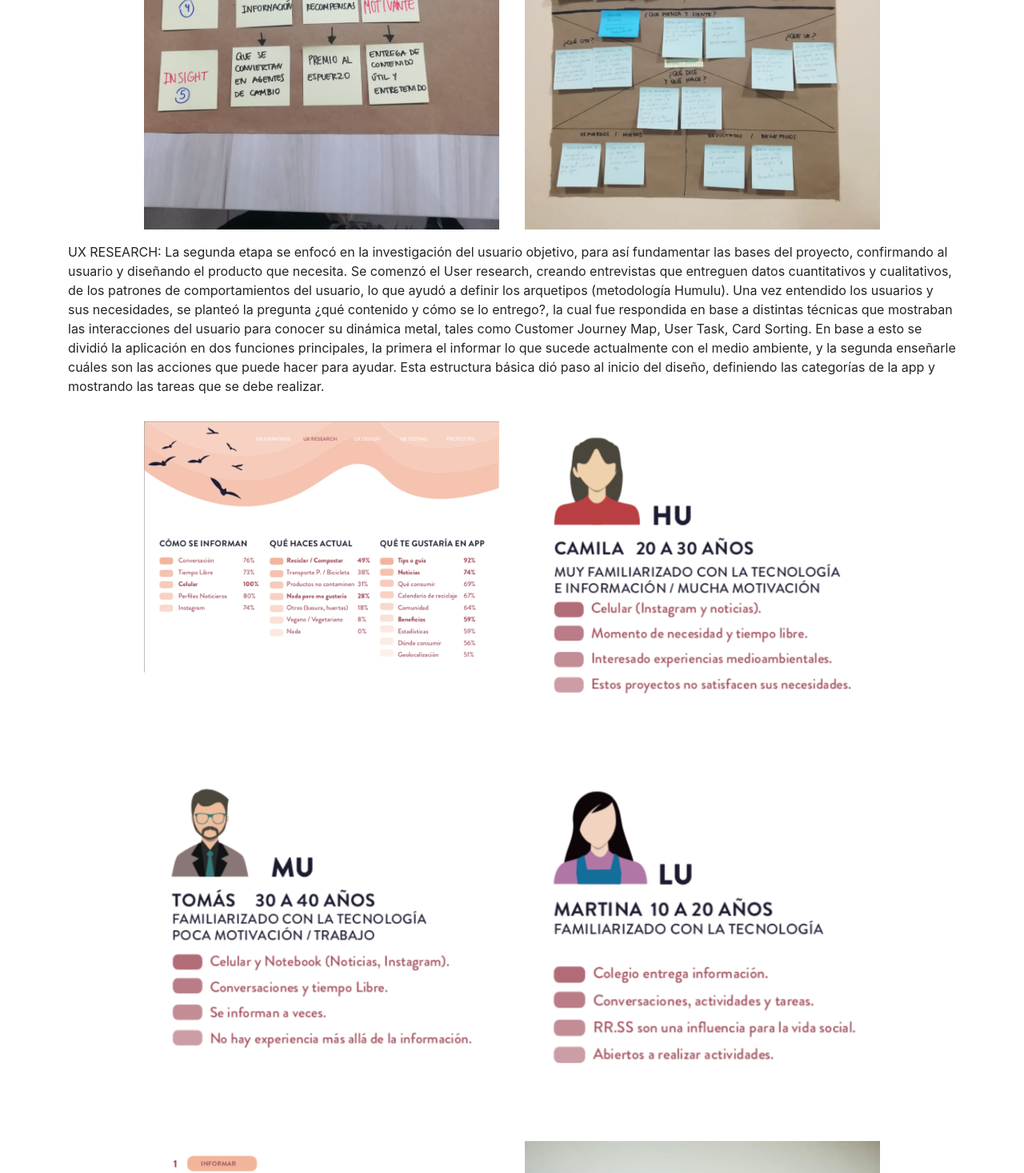
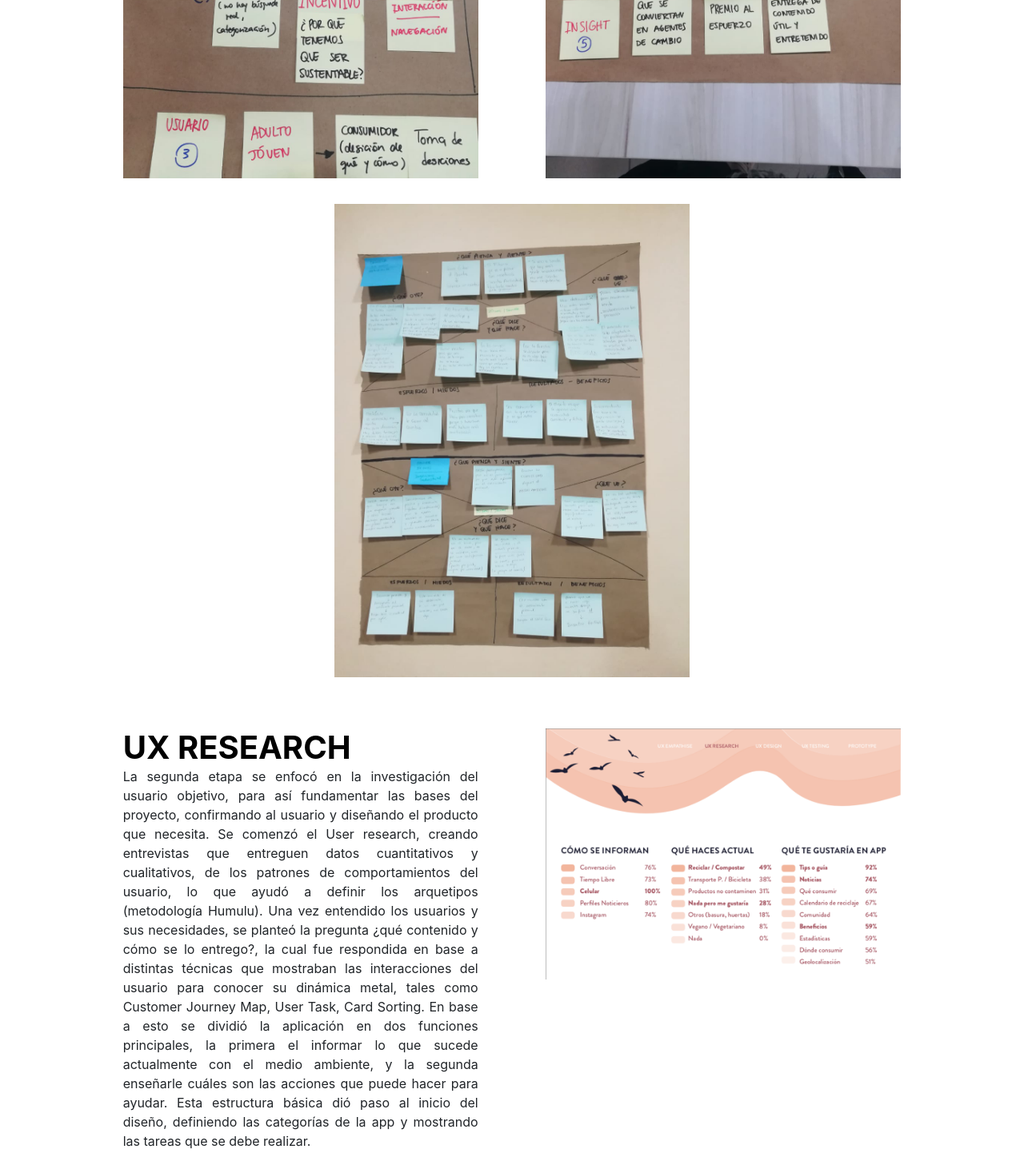
Before and after one commit to CatalinAtun/constanza-ortega-portafolio, a React (Create React App) app: page /project4 in a window 1280 px wide. Shown: the part 1330-2797 px from the top of the page at 80% size. Built offline with nearby package versions, Linux system fonts and the light colour scheme.

Commit message:
finish, dudes

```diff
--- a/public/index.html
+++ b/public/index.html
@@ -2,7 +2,6 @@
 <html lang="en">
   <head>
     <meta charset="utf-8" />
-    <link rel="icon" href="%PUBLIC_URL%/favicon.ico" />
     <meta name="viewport" content="width=device-width, initial-scale=1" />
     <meta name="theme-color" content="#000000" />
     <meta
--- a/src/components/Home.js
+++ b/src/components/Home.js
@@ -28,12 +28,13 @@ class Home extends Component {
           <Folder path="/project2" name="Proyecto Logotipo" image={folder} />
         </div>
         <div className="project3">
-          <Folder
+          {/* <Folder
             image={world}
             style={{ width: "90px", marginTop: "1em" }}
             name="Contacto"
             path="/contact"
-          />
+          /> */}
+          <Modal photo={world} typeModal="contact" name="Contacto" />
           <Folder path="/project3" name="Proyecto de titulo" image={folder} />
         </div>
         <div className="project4">
--- a/src/components/ModalAction.js
+++ b/src/components/ModalAction.js
@@ -2,6 +2,7 @@ import React from "react";
 import { Modal } from "react-bootstrap";
 import FormModal from "./FormModal";
 import CV from "./CV.js";
+import Contact from "./Contact.js";
 
 const ModalAdd = ({ show, data, onHide, size, id }) => {
   const renderForm = modalData => {
@@ -12,6 +13,10 @@ const ModalAdd = ({ show, data, onHide, size, id }) => {
         );
       case "cv":
         return <CV data={modalData} onHide={onHide} type={modalData.action} />;
+      case "contact":
+        return (
+          <Contact data={modalData} onHide={onHide} type={modalData.action} />
+        );
       default:
         return "error";
     }
--- a/src/components/Project4.css
+++ b/src/components/Project4.css
@@ -4,13 +4,6 @@
   flex-direction: row;
   margin: 3em 0 5em 0;
 }
-
-/* .home {
-  max-width: 60px;
-  margin: 0.5em;
-  margin-top: 1em;
-  height: 25px;
-} */
 
 .title-4 {
   /* min-width: 200px; */
@@ -27,7 +20,7 @@
 .description-4 {
   /* min-width: 200px; */
   width: 62%;
-  text-align: left;
+  text-align: justify;
   /* border: 2px solid black; */
 }
 
@@ -38,10 +31,35 @@
 .container-images-4 {
   display: flex;
   flex-wrap: wrap;
-  justify-content: center;
+  justify-content: space-evenly;
   padding: 0;
   /* margin-left: 3em; */
   /* margin-right: 3em; */
+}
+
+.titles-right {
+  display: flex;
+  flex-direction: row;
+  margin: 3em 0 2em 0;
+}
+
+.title-right {
+  /* min-width: 200px; */
+  /* text-align: left; */
+  font-weight: bold;
+  font-size: 40px;
+  color: black;
+  line-height: 1.2em;
+  /* width: 35%; */
+  /* margin-left: 0.6em; */
+  /* border: 2px solid black; */
+}
+
+.description-right {
+  /* min-width: 200px; */
+  /* width: 62%; */
+  text-align: justify;
+  /* border: 2px solid black; */
 }
 
 @media screen and (max-width: 550px) {
--- a/src/components/Project4.js
+++ b/src/components/Project4.js
@@ -53,18 +53,21 @@ class Projects extends Component {
           </div>
         </div>
         <div>
-          <div className="container-images-4">
-            <p>
-              UX EMPATHISE: En esta primera etapa UX, se presentó la metodología
-              base para generar la experiencia del usuario, la Empatía. Con esto
-              se generó cercanía y entendimiento de quién es nuestro usuario y
-              qué necesita.{" "}
-            </p>
+          <div className="container-images-4" style={{ marginTop: "2em" }}>
             <Image
               src={cero}
               className="img"
               style={{ width: "40%", height: "40%", margin: "1em" }}
             />
+            <div style={{ width: "40%", height: "40%", margin: "1em" }}>
+              <div className="title-right">UX EMPATHISE</div>
+              <div className="description-right">
+                En esta primera etapa UX, se presentó la metodología base para
+                generar la experiencia del usuario, la Empatía. Con esto se
+                generó cercanía y entendimiento de quién es nuestro usuario y
+                qué necesita.
+              </div>
+            </div>
             <Image
               src={uno}
               className="img"
@@ -81,26 +84,29 @@ class Projects extends Component {
               style={{ width: "40%", height: "40%", margin: "1em" }}
             />
           </div>
-          <div className="container-images-4">
-            <p>
-              UX RESEARCH: La segunda etapa se enfocó en la investigación del
-              usuario objetivo, para así fundamentar las bases del proyecto,
-              confirmando al usuario y diseñando el producto que necesita. Se
-              comenzó el User research, creando entrevistas que entreguen datos
-              cuantitativos y cualitativos, de los patrones de comportamientos
-              del usuario, lo que ayudó a definir los arquetipos (metodología
-              Humulu). Una vez entendido los usuarios y sus necesidades, se
-              planteó la pregunta ¿qué contenido y cómo se lo entrego?, la cual
-              fue respondida en base a distintas técnicas que mostraban las
-              interacciones del usuario para conocer su dinámica metal, tales
-              como Customer Journey Map, User Task, Card Sorting. En base a esto
-              se dividió la aplicación en dos funciones principales, la primera
-              el informar lo que sucede actualmente con el medio ambiente, y la
-              segunda enseñarle cuáles son las acciones que puede hacer para
-              ayudar. Esta estructura básica dió paso al inicio del diseño,
-              definiendo las categorías de la app y mostrando las tareas que se
-              debe realizar.
-            </p>
+          <div className="container-images-4" style={{ marginTop: "2em" }}>
+            <div style={{ width: "40%", height: "40%", margin: "1em" }}>
+              <div className="title-right">UX RESEARCH</div>
+              <div className="description-right">
+                La segunda etapa se enfocó en la investigación del usuario
+                objetivo, para así fundamentar las bases del proyecto,
+                confirmando al usuario y diseñando el producto que necesita. Se
+                comenzó el User research, creando entrevistas que entreguen
+                datos cuantitativos y cualitativos, de los patrones de
+                comportamientos del usuario, lo que ayudó a definir los
+                arquetipos (metodología Humulu). Una vez entendido los usuarios
+                y sus necesidades, se planteó la pregunta ¿qué contenido y cómo
+                se lo entrego?, la cual fue respondida en base a distintas
+                técnicas que mostraban las interacciones del usuario para
+                conocer su dinámica metal, tales como Customer Journey Map, User
+                Task, Card Sorting. En base a esto se dividió la aplicación en
+                dos funciones principales, la primera el informar lo que sucede
+                actualmente con el medio ambiente, y la segunda enseñarle cuáles
+                son las acciones que puede hacer para ayudar. Esta estructura
+                básica dió paso al inicio del diseño, definiendo las categorías
+                de la app y mostrando las tareas que se debe realizar.
+              </div>
+            </div>
             <Image
               src={cuatro}
               className="img"
@@ -147,19 +153,23 @@ class Projects extends Component {
               style={{ width: "40%", height: "40%", margin: "1em" }}
             />
           </div>
-          <div className="container-images-4">
-            <p>
-              UX DESIGN: Durante la tercera etapa, comenzamos visualizar el
-              producto digital, desde sus colores, texturas, flujos y esquemas,
-              todo aludiendo a la naturaleza y las personas como agentes de
-              cambio. Se utilizó herramientas como el moodboard, sketching y
-              diseño de wireframes.{" "}
-            </p>
+
+          <div className="container-images-4" style={{ marginTop: "2em" }}>
             <Image
               src={trece}
               className="img"
               style={{ width: "40%", height: "40%", margin: "1em" }}
             />
+            <div style={{ width: "40%", height: "40%", margin: "1em" }}>
+              <div className="title-right">UX DESIGN</div>
+              <div className="description-right">
+                Durante la tercera etapa, comenzamos visualizar el producto
+                digital, desde sus colores, texturas, flujos y esquemas, todo
+                aludiendo a la naturaleza y las personas como agentes de cambio.
+                Se utilizó herramientas como el moodboard, sketching y diseño de
+                wireframes.
+              </div>
+            </div>
             <Image
               src={catorce}
               className="img"
@@ -181,11 +191,14 @@ class Projects extends Component {
               style={{ width: "40%", height: "40%", margin: "1em" }}
             />
           </div>
-          <div className="container-images-4">
-            <p>
-              PROTOTIPO EN BAJA: Para el desarrollo de la aplicación, se utilizó
-              el Adobe XD para prototipar los primeros flujos de tarea.{" "}
-            </p>
+          <div className="container-images-4" style={{ marginTop: "2em" }}>
+            <div style={{ width: "40%", height: "40%", margin: "1em" }}>
+              <div className="title-right">PROTOTIPO EN BAJA</div>
+              <div className="description-right">
+                Para el desarrollo de la aplicación, se utilizó el Adobe XD para
+                prototipar los primeros flujos de tarea.
+              </div>
+            </div>
             <Image
               src={dieciocho}
               className="img"
@@ -197,18 +210,21 @@ class Projects extends Component {
               style={{ width: "40%", height: "40%", margin: "1em" }}
             />
           </div>
-          <div className="container-images-4">
-            <p>
-              UX TESTING: En esta última etapa se evaluó el prototipo en baja,
-              desde el diseño y navegación hasta la utilidad y experiencia,
-              utilizando evaluaciones como Test de usabilidad, Mapa de calor,
-              A/B testing y Evaluación heurística. Los resultados en cuanto a
-              contenido y arquitectura de la información fueron positivos, ya
-              que se entendía y quedaban claros, motivaban al usuario a querer
-              utilizar la aplicación. Por otro lado, la visualización de la
-              aplicación no fue satisfactoria, por lo que se rediseñó la gráfica
-              (color, tamaño, ilustración).{" "}
-            </p>
+          <div className="container-images-4" style={{ marginTop: "2em" }}>
+            <div style={{ width: "40%", height: "40%", margin: "1em" }}>
+              <div className="title-right">UX TESTING</div>
+              <div className="description-right">
+                En esta última etapa se evaluó el prototipo en baja, desde el
+                diseño y navegación hasta la utilidad y experiencia, utilizando
+                evaluaciones como Test de usabilidad, Mapa de calor, A/B testing
+                y Evaluación heurística. Los resultados en cuanto a contenido y
+                arquitectura de la información fueron positivos, ya que se
+                entendía y quedaban claros, motivaban al usuario a querer
+                utilizar la aplicación. Por otro lado, la visualización de la
+                aplicación no fue satisfactoria, por lo que se rediseñó la
+                gráfica (color, tamaño, ilustración).
+              </div>
+            </div>
             <Image
               src={veinte}
               className="img"
@@ -240,18 +256,21 @@ class Projects extends Component {
               style={{ width: "40%", height: "40%", margin: "1em" }}
             />
           </div>
-          <div className="container-images-4">
-            <p>
-              MOCKUP: El desarrollo de este proyecto fue un gran desafío, por el
-              alto nivel de información sintetizada en una aplicación y los
-              diferentes tipos de usuarios que abordar, desde niños, jóvenes
-              hasta adultos, ya que todos estamos en diferentes niveles de
-              formación y cambiar hábitos es una acción difícil de generar, por
-              la necesidad de conseguir las cosas de manera rápida y fácil. El
-              prototipo final presentado alcanza un buen nivel de testeo, sin
-              embargo, podrían realizarse mejoras si se continuara en el
-              proyecto.
-            </p>
+          <div className="container-images-4" style={{ marginTop: "2em" }}>
+            <div style={{ width: "40%", height: "40%", margin: "1em" }}>
+              <div className="title-right">MOCKUP</div>
+              <div className="description-right">
+                El desarrollo de este proyecto fue un gran desafío, por el alto
+                nivel de información sintetizada en una aplicación y los
+                diferentes tipos de usuarios que abordar, desde niños, jóvenes
+                hasta adultos, ya que todos estamos en diferentes niveles de
+                formación y cambiar hábitos es una acción difícil de generar,
+                por la necesidad de conseguir las cosas de manera rápida y
+                fácil. El prototipo final presentado alcanza un buen nivel de
+                testeo, sin embargo, podrían realizarse mejoras si se continuara
+                en el proyecto.
+              </div>
+            </div>
             <Image
               src={veintiseis}
               className="img"
```
Also changed, not shown: src/components/Contact.js (+15 -7 lines), public/logo192.png (deleted), public/logo512.png (deleted).
